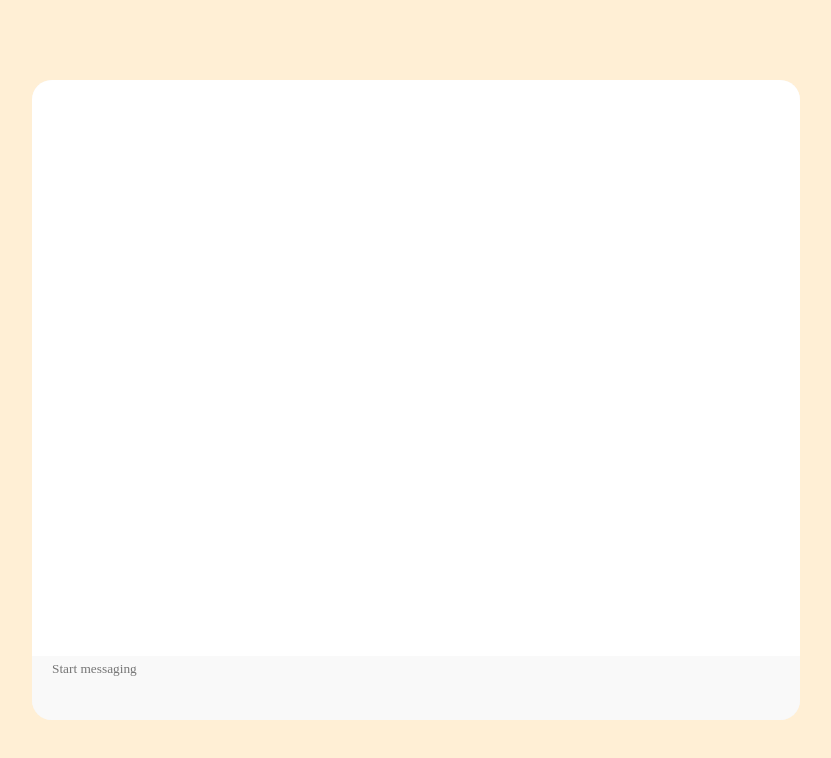
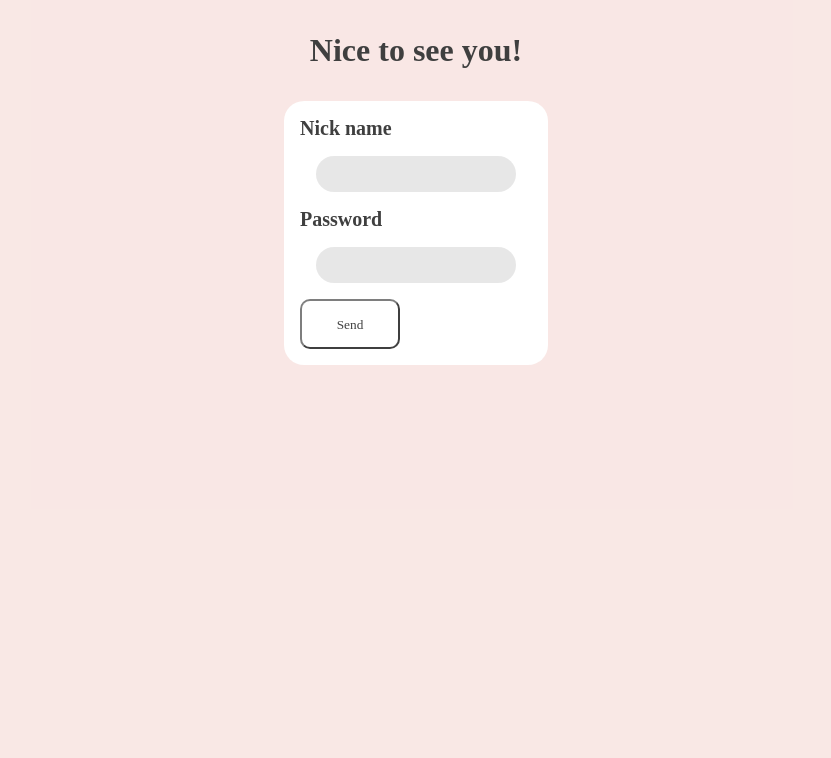
Before and after one commit to ArchiAngels/chatApplication, a React app: page /firstContact in a window 1280 px wide. Shown: the top 758 px of the page, without its empty margins (224-1055 px from the left). Built offline with nearby package versions, Linux system fonts and the light colour scheme; a web font is replaced by a local one.

Commit message:
NextStep

```diff
--- a/src/App.jsx
+++ b/src/App.jsx
@@ -2,6 +2,7 @@ import React from "react";
 import styled from "styled-components";
 
 import Message from './components/chat/message.jsx';
+import EnterMessage from './components/chat/enterMessage.jsx';
 
 let w_chat = 60;
 let h_chat = 80;
@@ -50,29 +51,6 @@ const HistoryOfChat_custom = styled.div`
 
 `;
 
-
-
-const TextArea_custom = styled.textarea`
-
-    width:${w_chat}vw;
-    height:${h_chat * 0.1}vh;
-    background:#f9f9f9;
-
-    padding:5px 20px 0 20px;
-
-    border:none;
-    resize:none;
-    transition:background 0.15s;
-
-    &:focus{
-        outline:none;
-        border:none;
-        background:#f1f1f1;
-    }
-
-`;
-
-
 export default function App() {
 
     let [messages,setMessages] = React.useState([])
@@ -80,27 +58,9 @@ export default function App() {
     let YourName = 'You';
 
 
-    function HadleSubmitMessage(e){
-        if(e.key == 'Enter'){
-            let msg = e.target.value;
-            // console.log(msg);
-            let newMess = CreateObjMess(msg,YourName,true);
-            setMessages([...messages,newMess]);
-            e.target.value = '';
-        }else{
-            return;
-        }
-    }
 
-    function CreateObjMess(mess,who,MySelf = false){
-        let DATE = new Date();
-        return {
-            msg:mess,
-            who:who,
-            time:{h:DATE.getHours(),m:DATE.getMinutes()},
-            myself:MySelf,
-        }
-    }
+
+
 
     return <>
         <Wrapper>
@@ -111,7 +71,7 @@ export default function App() {
                             return <Message who={e.who} msg={e.msg} time={e.time} myself={e.myself} key={i+'x'}/>
                         })}
                     </HistoryOfChat_custom>
-                    <TextArea_custom placeholder='Start messaging' onKeyUp={(e)=>{HadleSubmitMessage(e)}}/>
+                        <EnterMessage setMessages = {setMessages} messages = {messages} YourName={YourName}/>
                 </Chat_container>
             {/* </Title> */}
         </Wrapper>
--- a/src/Main.jsx
+++ b/src/Main.jsx
@@ -8,7 +8,7 @@ import {
 
 import App from "./App.jsx";
 
-// import Expenses from "./routes/expenses.jsx";
+import Welcome from "./routes/welcome.jsx";
 // import Invoices from "./routes/invoices.jsx";
 // import Nav from "./components/NavBar/Nav.jsx";
 
@@ -20,9 +20,8 @@ root.render(
   <BrowserRouter>
     {/* <Nav/> */}
     <Routes>
-      <Route path="*" element={<App />} />
-      {/* <Route path="expenses" element={<Expenses />} />
-      <Route path="invoices" element={<Invoices />} /> */}
+      <Route path="/chat" element={<App />} />
+      <Route path="/firstContact" element = {<Welcome />}/>
     </Routes>
   </BrowserRouter>
 );
--- /dev/null
+++ b/src/components/chat/enterMessage.jsx
@@ -0,0 +1,67 @@
+import React from "react";
+import styled from "styled-components";
+
+
+/*
+*   enterMessage : props
+*       setMessages = setState {React.useState}
+*       messages = State [array]
+*       YourName = {string}
+*/
+
+
+
+let w_chat = 60;
+let h_chat = 80;
+
+const TextArea_custom = styled.textarea`
+
+    width:${w_chat}vw;
+    height:${h_chat * 0.1}vh;
+    background:#f9f9f9;
+
+    padding:5px 20px 0 20px;
+
+    border:none;
+    resize:none;
+    transition:background 0.15s;
+
+    &:focus{
+        outline:none;
+        border:none;
+        background:#f1f1f1;
+    }
+
+`;
+
+export default function enterMessage(props){
+
+
+    function HadleSubmitMessage(e){
+        if(e.key == 'Enter'){
+            let msg = e.target.value;
+            // console.log(msg);
+            let newMess = CreateObjMess(msg,props.YourName,true);
+            // setMessages([...messages,newMess]);
+            props.setMessages([...props.messages,newMess]);
+            e.target.value = '';
+        }else{
+            return;
+        }
+    }
+
+    function CreateObjMess(mess,who,MySelf = false){
+        let DATE = new Date();
+        return {
+            msg:mess,
+            who:who,
+            time:{h:DATE.getHours(),m:DATE.getMinutes()},
+            myself:MySelf,
+        }
+    }
+
+
+    return <>
+        <TextArea_custom placeholder='Start messaging' onKeyUp={(e)=>{HadleSubmitMessage(e)}}/>
+    </>
+}
--- /dev/null
+++ b/src/components/form/input.jsx
@@ -0,0 +1,46 @@
+import React from "react";
+import styled from "styled-components";
+
+// InputForm : props
+//  width & height : {number}
+//  id = htmlFor : {string}
+//  labelValue : {string}
+//
+//
+//
+//
+
+
+
+let InputForm = styled.input`
+    display:block;
+    border:2px solid transparent;
+    outline:none;
+    transition: border 0.15s;
+    margin:1rem;
+    border-radius:20px;
+    &:focus{
+        border:2px solid lightcoral;
+    }
+    &:hover{
+        border:2ps solid pink;
+    }
+
+    padding:1rem;
+    box-sizing:border-box;
+    background:#e0e0e0;
+    width: ${props => props.width || 150}px;
+    height: ${props => props.height || 50}px;
+`;
+let LabelForm = styled.label`
+    font-size:20px;
+    font-weight:bold;
+`;
+
+export default function Input(props){
+
+    return <>
+        <LabelForm htmlFor={props.id} >{props.labelValue}</LabelForm>
+        <InputForm width={props.width} height={props.height} id={props.id}/>
+    </>
+}
--- /dev/null
+++ b/src/routes/welcome.jsx
@@ -0,0 +1,97 @@
+import React from "react";
+import styled from "styled-components";
+
+
+import InputForm from '../components/form/input.jsx';
+
+
+let WrapContent = styled.div`
+  width:100vw;
+  height:100vh;
+  overflow:hidden;
+  padding:2rem;
+
+  background:#f7e0dd;
+  opacity:0.75;
+
+  & > h1{
+    text-align:center;
+  }
+
+  & > .formWrap{
+    display:flex;
+    padding:2rem;
+    justify-content:center;
+    & > form{
+
+      background:#fff;
+      border-radius:20px;
+      padding:1rem;
+    }
+  }
+`;
+
+let SendButton = styled.input`
+  width:100px;
+  height:50px;
+  padding:1rem;
+  border-radius:10px;
+  background:#fff;
+  outline:none;
+
+`;
+
+
+export default function Welcome() {
+  // let [answer,setAnswer] = React.useState(false);
+
+  // if(answer === true){
+  //   window.location.replace('/chat');
+  // }
+
+  function HandleSubmit(e){
+    e.preventDefault();
+    console.log(e);
+
+    let formChildren = e.target.children;
+    let values = [];
+
+    for(let i = 0; i < formChildren.length ; i++){
+
+      let currentElem = formChildren[i];
+
+      if(isInput(currentElem) && i != formChildren.length -1){
+
+        values.push({
+          name:currentElem.id,
+          value:currentElem.value
+        })
+
+      }
+
+    }
+
+    console.log(values);
+  }
+
+  function isInput(element){
+    return element.tagName === 'INPUT' ? true : false;
+  }
+
+
+
+    return <>
+      <WrapContent>
+        <h1>Nice to see you!</h1>
+        <div className="formWrap">
+          <form method="POST" action="/api/createNewUser" onSubmit={e => {HandleSubmit(e)}}>
+              <InputForm width={200} height ={30} id={'nickname'} labelValue={'Nick name'}/>
+              <InputForm width={200} height ={30}id={'password'} labelValue={'Password'}/>
+
+              <SendButton type="submit" value='Send' />
+          </form>
+        </div>
+      </WrapContent>
+
+    </>
+  }
```
Also changed, not shown: index.js (+12 -2 lines), src/routes/expenses.jsx (deleted, +0 -9 lines), src/routes/invoices.jsx (deleted, +0 -10 lines), 1 other file (tests, documents, lock files or other folders).
